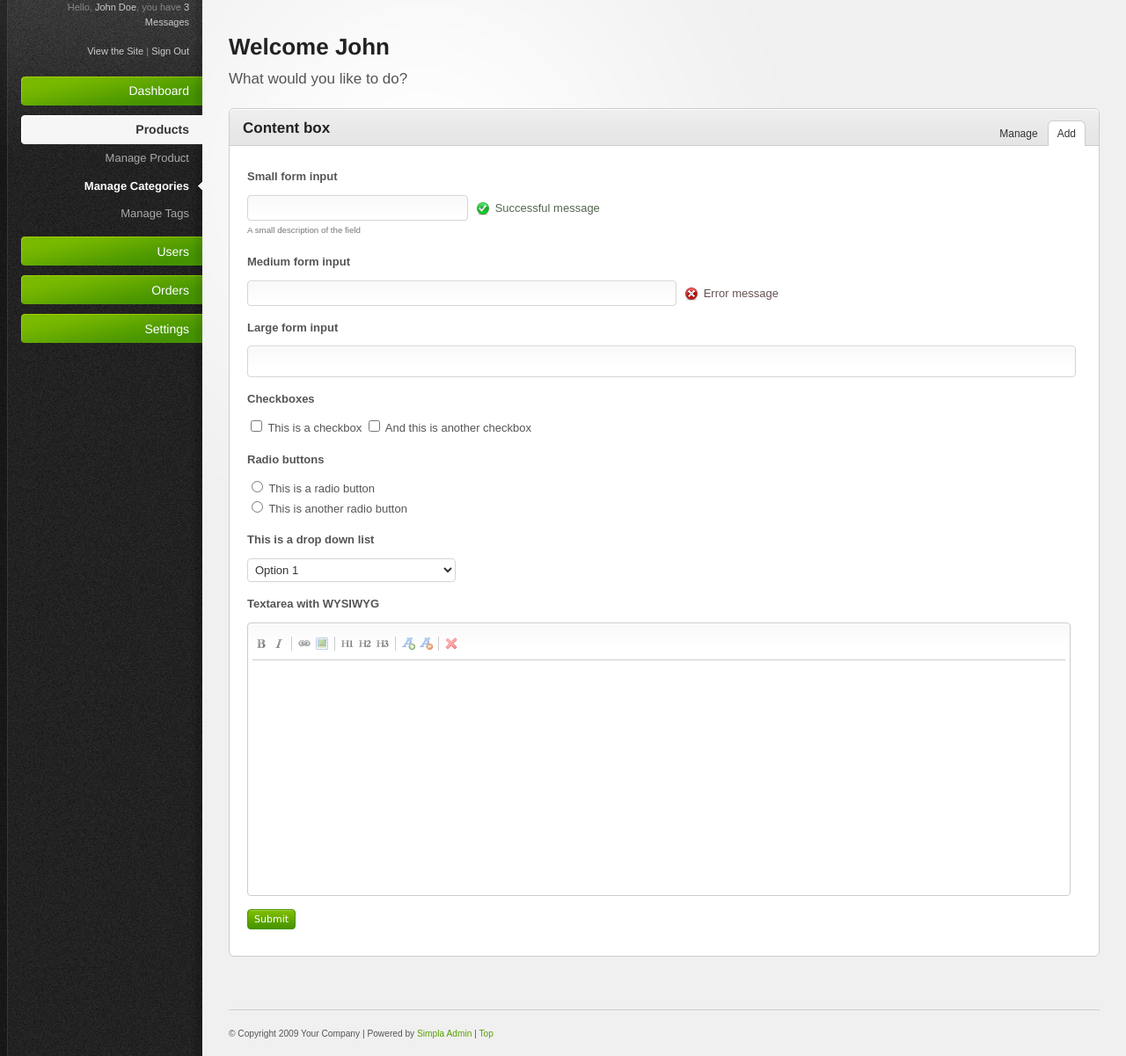
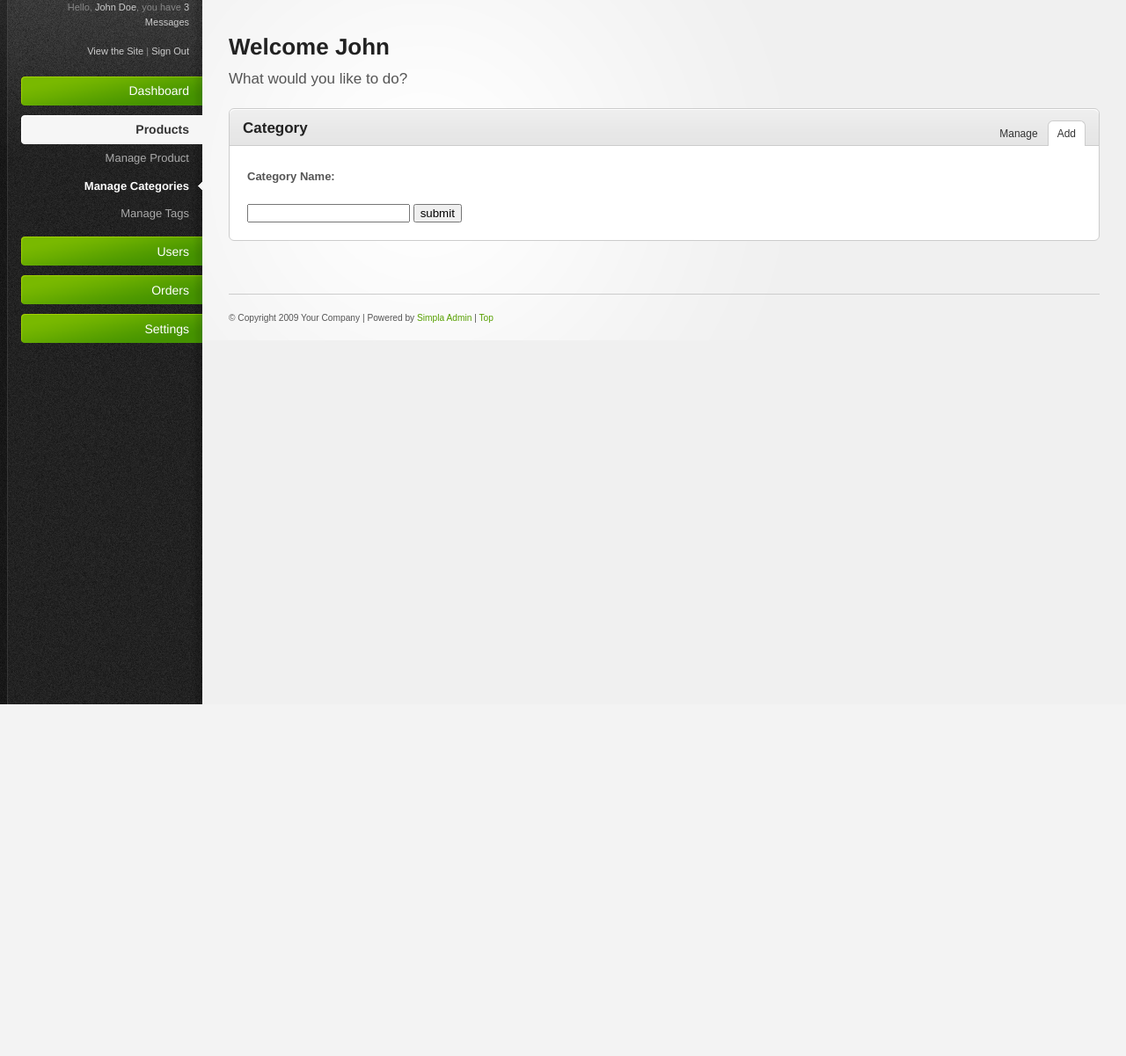
Before and after one commit to nitin98lko/project, a PHP site: page /admin/categories.php in a window 1280 px wide, after a click on "Add". Shown: the whole page at 88% size. After the commit the page ends 801 px from the top, so only its background shows below. Run offline with PHP 8.4, Linux system fonts and the light colour scheme.

Commit message:
validating tags category products db

```diff
--- /dev/null
+++ b/admin/addcategory.php
@@ -0,0 +1,21 @@
+<?php
+include('config.php');
+$errors = array();
+$message = '';
+if (isset($_POST['submit'])) {
+
+    echo $name = isset($_POST['cat_name']) ? $_POST['cat_name'] : '';
+
+    ///////////////////insert/////////////////////////////
+    if (sizeof($errors) == 0) {
+        $sql = "INSERT INTO categories (name)VALUES ('" . $name . "')";
+        if ($conn->query($sql) === TRUE) {
+            // $message = "New record created successfully";
+        } else {
+            $errors[] = array('inputs' => 'forms', 'msg' => $conn->error);
+            echo "Error: " . $sql . "<br>" . $conn->error;
+        }
+    }
+
+    $conn->close();
+} //isset-submit
--- a/admin/categories.php
+++ b/admin/categories.php
@@ -29,7 +29,7 @@ include('sidebar.php');
 
 		<div class="content-box-header">
 
-			<h3>Content box</h3>
+			<h3>Category</h3>
 
 			<ul class="content-box-tabs">
 				<li><a href="#tab1" class="default-tab">Manage</a></li> <!-- href must be unique and match the id of target div -->
@@ -210,57 +210,15 @@ include('sidebar.php');
 			</div> <!-- End #tab1 -->
 
 			<div class="tab-content" id="tab2">
-
+				<?php include('addcategory.php') ?>
 				<form action="#" method="post">
 
 					<fieldset>
-						<!-- Set class to "column-left" or "column-right" on fieldsets to divide the form into columns -->
-
 						<p>
-							<label>Small form input</label>
-							<input class="text-input small-input" type="text" id="small-input" name="small-input" /> <span class="input-notification success png_bg">Successful message</span> <!-- Classes for input-notification: success, error, information, attention -->
-							<br /><small>A small description of the field</small>
+							<label for="cat_name">Category Name: </label>
 						</p>
-
-						<p>
-							<label>Medium form input</label>
-							<input class="text-input medium-input datepicker" type="text" id="medium-input" name="medium-input" /> <span class="input-notification error png_bg">Error message</span>
-						</p>
-
-						<p>
-							<label>Large form input</label>
-							<input class="text-input large-input" type="text" id="large-input" name="large-input" />
-						</p>
-
-						<p>
-							<label>Checkboxes</label>
-							<input type="checkbox" name="checkbox1" /> This is a checkbox <input type="checkbox" name="checkbox2" /> And this is another checkbox
-						</p>
-
-						<p>
-							<label>Radio buttons</label>
-							<input type="radio" name="radio1" /> This is a radio button<br />
-							<input type="radio" name="radio2" /> This is another radio button
-						</p>
-
-						<p>
-							<label>This is a drop down list</label>
-							<select name="dropdown" class="small-input">
-								<option value="option1">Option 1</option>
-								<option value="option2">Option 2</option>
-								<option value="option3">Option 3</option>
-								<option value="option4">Option 4</option>
-							</select>
-						</p>
-
-						<p>
-							<label>Textarea with WYSIWYG</label>
-							<textarea class="text-input textarea wysiwyg" id="textarea" name="textfield" cols="79" rows="15"></textarea>
-						</p>
-
-						<p>
-							<input class="button" type="submit" value="Submit" />
-						</p>
+						<input type="text" name="cat_name">
+						<input type="submit" name="submit" value="submit"></input>
 
 					</fieldset>
 
```
Also changed, not shown: admin/addproducts.php (+13 -5 lines), admin/addtags.php (added, +21 -0 lines), admin/products.php (+13 -36 lines), admin/tags.php (+5 -47 lines), admin/resources/images/headphone.jpg (deleted), admin/resources/images/skirt.jpg (deleted), admin/resources/images/suit.jpg (deleted), admin/resources/productimage/bag.jpg (renamed from admin/resources/images/bag.jpg), imhTest.php (added).
